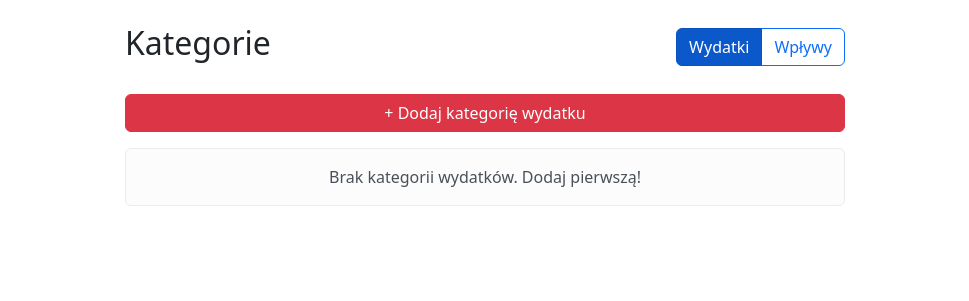
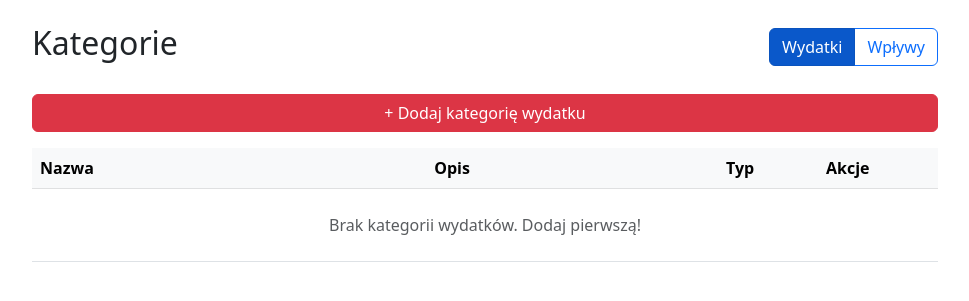
Before and after one commit to Putek19/BazyDanych2, a Flask app: page /categories in a window 1280 px wide. Shown: the part 58-359 px from the top of the page, without its empty margins (155-1124 px from the left). Run offline with Flask 3, Linux system fonts and the light colour scheme; a user stored in the database is signed in; tables that the repository leaves empty hold one stand-in row (values such as "Sample post"); parts of the project's set-up code (start-up, migrations or seed data) failed here and were passed over.

Commit message:
dodane cykliczne i usuwanie i edytowanie kategorii

```diff
--- a/run.py
+++ b/run.py
@@ -1,6 +1,8 @@
 from src import	create_app
+from src.cyclic_manager import check_and_process_cyclic_transactions
 
 app = create_app()
 
 if __name__ == "__main__":
-	app.run(debug = True)
+    check_and_process_cyclic_transactions(app)
+    app.run(debug = True)
--- a/src/__init__.py
+++ b/src/__init__.py
@@ -33,7 +33,7 @@ def create_app():
 
     @login_manager.user_loader
     def load_user(user_id):
-        return User.query.get(int(user_id))
+        return db.session.get(User, int(user_id))
 
     with app.app_context():
         pass
--- a/src/models.py
+++ b/src/models.py
@@ -119,6 +119,7 @@ class CyclicTransaction(db.Model):
     nazwa = Column(String(100), nullable=False)
     kwota = Column(Numeric(10, 2), nullable=False)
     data_startu = Column(Date, nullable=False)
+    data_nastepnej_platnosci = Column(Date, nullable=False)  # NOWE POLA
     okres = Column(String(20), nullable=False)  # np. 'MIESIECZNIE', 'TYGODNIOWO'
     zdjecie = Column(LargeBinary, nullable=True)
 
--- a/src/routes.py
+++ b/src/routes.py
@@ -41,26 +41,13 @@ def get_active_budget(household_id):
     return default_budget
 
 
-@bp.context_processor
-def inject_user():
-    user = None
-    if "user_id" in session:
-        user = db.session.get(User, session["user_id"])
-    return dict(current_user=user)
-
-
-# Pomocnik: pobierz aktualnie zalogowanego usera
-def get_current_user():
-    if "user_id" in session:
-        return db.session.get(User, session["user_id"])
-    return None
 
 
 
 @bp.route("/")
 @login_required
 def index():
-    user = get_current_user()
+    user = current_user
 
 
     member = HouseholdMember.query.filter_by(id_uzytkownika=user.id).first()
@@ -241,7 +228,7 @@ def login():
         user = User.query.filter_by(email=email).first()
 
         if user and check_password_hash(user.haslo_hash, password):
-            session["user_id"] = user.id  # ZAPISUJEMY SESJĘ!
+            # session["user_id"] = user.id  # NIE POTRZEBNE PRZY FLASK-LOGIN
             login_user(user, remember=True)
             return redirect(url_for("main.index"))
         else:
@@ -253,16 +240,15 @@ def login():
 @bp.route("/logout")
 def logout():
     logout_user()
-    session.pop("user_id", None)
+    # session.pop("user_id", None)
     return redirect(url_for("main.login"))
 
 
 @bp.route("/history")
 @login_required
 def history():
-    user = get_current_user()
-    if not user:
-        return redirect(url_for("main.login"))
+    user = current_user
+    # if not user: return redirect... (Obsłużone przez @login_required)
 
     # Pobierz ID gospodarstwa
     member = HouseholdMember.query.filter_by(id_uzytkownika=user.id).first()
@@ -282,9 +268,8 @@ def history():
 @bp.route("/categories", methods=["GET", "POST"])
 @login_required
 def categories():
-    user = get_current_user()
-    if not user:
-        return redirect(url_for("main.login"))
+    user = current_user
+    # if not user: ...
 
     member = HouseholdMember.query.filter_by(id_uzytkownika=user.id).first()
 
@@ -322,6 +307,78 @@ def categories():
 
     # Przekazanie do szablonu dwóch list zależnych od typu kategorii
     return render_template("categories.html", wydatki=cats_wydatki, wplywy=cats_wplywy)
+
+
+@bp.route("/delete_category/<int:c_id>", methods=["POST"])
+@login_required
+def delete_category(c_id):
+    user = current_user
+    member = HouseholdMember.query.filter_by(id_uzytkownika=user.id).first()
+
+    cat = db.session.get(Category, c_id)
+    if not cat:
+        flash("Kategoria nie istnieje.", "danger")
+        return redirect(url_for("main.categories"))
+
+    # Autoryzacja
+    if cat.id_gospodarstwa != member.id_gospodarstwa:
+        flash("Brak uprawnień.", "danger")
+        return redirect(url_for("main.categories"))
+
+    # Blokada usunięcia kategorii systemowych (opcjonalnie)
+    if cat.nazwa in ["Przelew Wychodzący", "Przelew Przychodzący"]:
+        flash("Nie można usunąć kategorii systemowej.", "warning")
+        return redirect(url_for("main.categories"))
+
+    try:
+        db.session.delete(cat)
+        db.session.commit()
+        flash("Usunięto kategorię.", "success")
+    except Exception as e:
+        # Prawdopodobnie ConstraintError (są transakcje w tej kategorii)
+        db.session.rollback()
+        flash("Nie można usunąć kategorii, która ma przypisane transakcje.", "danger")
+        print(f"Błąd usuwania kategorii: {e}")
+
+    return redirect(url_for("main.categories"))
+
+
+@bp.route("/edit_category/<int:c_id>", methods=["GET", "POST"])
+@login_required
+def edit_category(c_id):
+    user = current_user
+    member = HouseholdMember.query.filter_by(id_uzytkownika=user.id).first()
+
+    cat = db.session.get(Category, c_id)
+    if not cat:
+        flash("Kategoria nie istnieje.", "danger")
+        return redirect(url_for("main.categories"))
+
+    if cat.id_gospodarstwa != member.id_gospodarstwa:
+        flash("Brak uprawnień.", "danger")
+        return redirect(url_for("main.categories"))
+
+    if request.method == "POST":
+        nazwa = request.form.get("nazwa")
+        opis = request.form.get("opis")
+
+        # Sprawdzamy czy nazwa nie jest zajęta (ale pomijamy samą siebie)
+        exists = Category.query.filter(
+            Category.id_gospodarstwa == member.id_gospodarstwa,
+            Category.nazwa == nazwa,
+            Category.id != c_id
+        ).first()
+
+        if exists:
+            flash("Kategoria o takiej nazwie już istnieje.", "warning")
+        else:
+            cat.nazwa = nazwa
+            cat.opis = opis
+            db.session.commit()
+            flash("Zaktualizowano kategorię.", "success")
+            return redirect(url_for("main.categories"))
+
+    return render_template("edit_category.html", category=cat)
 
 
 def send_reset_email(user):
@@ -398,9 +455,8 @@ def reset_token(token):
 @bp.route("/analysis")
 @login_required
 def analysis():
-    user = get_current_user()
-    if not user:
-        return redirect(url_for("main.login"))
+    user = current_user
+    # if not user...
 
     member = HouseholdMember.query.filter_by(id_uzytkownika=user.id).first()
 
@@ -430,9 +486,8 @@ from .models import (
 @bp.route("/cyclic", methods=["GET", "POST"])
 @login_required
 def cyclic():
-    user = get_current_user()
-    if not user:
-        return redirect(url_for("main.login"))
+    user = current_user
+    # if not user...
 
     member = HouseholdMember.query.filter_by(id_uzytkownika=user.id).first()
 
@@ -454,6 +509,7 @@ def cyclic():
             nazwa=nazwa,
             kwota=kwota,
             data_startu=data_startu,
+            data_nastepnej_platnosci=data_startu, # Początkowo to samo
             okres=okres,
         )
         db.session.add(new_cyclic)
@@ -723,7 +779,7 @@ def delete_transaction(t_id):
 @bp.route("/delete_cyclic/<int:cyclic_id>", methods=["POST"])
 @login_required
 def delete_cyclic(cyclic_id):
-    user = get_current_user()
+    user = current_user
     cyclic_trans = db.session.get(CyclicTransaction, cyclic_id)
 
     if not cyclic_trans:
@@ -744,7 +800,7 @@ def delete_cyclic(cyclic_id):
 @bp.route("/edit_cyclic/<int:cyclic_id>", methods=["GET", "POST"])
 @login_required
 def edit_cyclic(cyclic_id):
-    user = get_current_user()
+    user = current_user
     cyclic_trans = db.session.get(CyclicTransaction, cyclic_id)
 
     if not cyclic_trans:
@@ -767,7 +823,14 @@ def edit_cyclic(cyclic_id):
         # Data startu
         try:
             d_start = datetime.strptime(request.form.get("data_startu"), "%Y-%m-%d")
+            # Jeśli zmieniamy datę startu, to warto zresetować licznik
+            # UWAGA: To prosta logika, można ją rozbudować
             cyclic_trans.data_startu = d_start
+
+            # Opcjonalnie: Jeśli nowa data startu jest w przyszłości, to ustaw też następną płatność
+            if d_start > datetime.utcnow():
+                 cyclic_trans.data_nastepnej_platnosci = d_start
+
         except ValueError:
             pass # Jeśli user nie zmienił daty, może przyjść pusta lub błędna?
                  # Wystarczy required w html, ale warto zabezpieczyć.
--- a/src/templates/base.html
+++ b/src/templates/base.html
@@ -38,7 +38,7 @@
             </button>
 
             <div class="collapse navbar-collapse" id="navbarNav">
-                {% if current_user %}
+                {% if current_user.is_authenticated %}
                 <ul class="navbar-nav me-auto">
                     <li class="nav-item">
                         <a class="nav-link {{ 'active' if request.endpoint == 'main.index' else '' }}"
@@ -68,7 +68,7 @@
                 {% endif %}
 
                 <div class="d-flex align-items-center ms-auto">
-                    {% if current_user %}
+                    {% if current_user.is_authenticated %}
                     <div class="user-avatar">
                         {{ current_user.nazwa_uzytkownika[0].upper() }}
                     </div>
--- a/src/templates/categories.html
+++ b/src/templates/categories.html
@@ -3,58 +3,115 @@
 {% block content %}
 <div class="container mt-4">
     <div class="row">
-        <div class="col-md-8 offset-md-2">
+        <div class="col-md-10 offset-md-1">
 
             <div class="d-flex justify-content-between align-items-center mb-4">
                 <h2>Kategorie</h2>
 
                 <div class="btn-group" role="group" aria-label="Wybór typu">
-                    <button type="button" class="btn btn-primary active" id="tab-wydatek" onclick="zmienZakladke('WYDATEK')">
+                    <button type="button" class="btn btn-primary active" id="tab-wydatek"
+                        onclick="zmienZakladke('WYDATEK')">
                         <i class="fas fa-shopping-cart"></i> Wydatki
                     </button>
-                    <button type="button" class="btn btn-outline-primary" id="tab-wplyw" onclick="zmienZakladke('WPLYW')">
+                    <button type="button" class="btn btn-outline-primary" id="tab-wplyw"
+                        onclick="zmienZakladke('WPLYW')">
                         <i class="fas fa-wallet"></i> Wpływy
                     </button>
                 </div>
             </div>
 
-            <button type="button" class="btn btn-success w-100 mb-3" data-bs-toggle="modal" data-bs-target="#addCategoryModal" id="btn-add-label">
+            <button type="button" class="btn btn-success w-100 mb-3" data-bs-toggle="modal"
+                data-bs-target="#addCategoryModal" id="btn-add-label">
                 + Dodaj kategorię wydatku
             </button>
 
             <div id="lista-wydatki">
-                <div class="list-group">
+                <div class="table-responsive">
+                    <table class="table table-hover align-middle">
+                        <thead class="table-light">
+                            <tr>
+                                <th>Nazwa</th>
+                                <th>Opis</th>
+                                <th style="width: 100px;">Typ</th>
+                                <th style="width: 120px;">Akcje</th>
+                            </tr>
+                        </thead>
+                        <tbody>
                             {% for cat in wydatki %}
-                    <div class="list-group-item d-flex justify-content-between align-items-center">
-                        <div>
-                            <strong>{{ cat.nazwa }}</strong>
-                            {% if cat.opis %}
-                                <br><small class="text-muted">{{ cat.opis }}</small>
-                            {% endif %}
+                            <tr>
+                                <td class="fw-bold">{{ cat.nazwa }}</td>
+                                <td class="text-muted small">{{ cat.opis or '-' }}</td>
+                                <td><span class="badge bg-danger rounded-pill">Wydatek</span></td>
+                                <td>
+                                    <div class="btn-group btn-group-sm" role="group">
+                                        <a href="{{ url_for('main.edit_category', c_id=cat.id) }}"
+                                            class="btn btn-outline-primary" title="Edytuj">
+                                            ✏️
+                                        </a>
+                                        <form action="{{ url_for('main.delete_category', c_id=cat.id) }}" method="POST"
+                                            style="display:inline;"
+                                            onsubmit="return confirm('Czy na pewno chcesz usunąć tę kategorię?');">
+                                            <button type="submit" class="btn btn-outline-danger" title="Usuń">
+                                                🗑️
+                                            </button>
+                                        </form>
                                     </div>
-                        <span class="badge bg-danger rounded-pill">Wydatek</span>
-                    </div>
+                                </td>
+                            </tr>
                             {% else %}
-                    <div class="alert alert-light text-center">Brak kategorii wydatków. Dodaj pierwszą!</div>
+                            <tr>
+                                <td colspan="4" class="text-center text-muted py-4">
+                                    Brak kategorii wydatków. Dodaj pierwszą!
+                                </td>
+                            </tr>
                             {% endfor %}
+                        </tbody>
+                    </table>
                 </div>
             </div>
 
             <div id="lista-wplywy" style="display: none;">
-                <div class="list-group">
+                <div class="table-responsive">
+                    <table class="table table-hover align-middle">
+                        <thead class="table-light">
+                            <tr>
+                                <th>Nazwa</th>
+                                <th>Opis</th>
+                                <th style="width: 100px;">Typ</th>
+                                <th style="width: 120px;">Akcje</th>
+                            </tr>
+                        </thead>
+                        <tbody>
                             {% for cat in wplywy %}
-                    <div class="list-group-item d-flex justify-content-between align-items-center">
-                        <div>
-                            <strong>{{ cat.nazwa }}</strong>
-                            {% if cat.opis %}
-                                <br><small class="text-muted">{{ cat.opis }}</small>
-                            {% endif %}
+                            <tr>
+                                <td class="fw-bold">{{ cat.nazwa }}</td>
+                                <td class="text-muted small">{{ cat.opis or '-' }}</td>
+                                <td><span class="badge bg-success rounded-pill">Wpływ</span></td>
+                                <td>
+                                    <div class="btn-group btn-group-sm" role="group">
+                                        <a href="{{ url_for('main.edit_category', c_id=cat.id) }}"
+                                            class="btn btn-outline-primary" title="Edytuj">
+                                            ✏️
+                                        </a>
+                                        <form action="{{ url_for('main.delete_category', c_id=cat.id) }}" method="POST"
+                                            style="display:inline;"
+                                            onsubmit="return confirm('Czy na pewno chcesz usunąć tę kategorię?');">
+                                            <button type="submit" class="btn btn-outline-danger" title="Usuń">
+                                                🗑️
+                                            </button>
+                                        </form>
                                     </div>
-                        <span class="badge bg-success rounded-pill">Wpływ</span>
-                    </div>
+                                </td>
+                            </tr>
                             {% else %}
-                    <div class="alert alert-light text-center">Brak kategorii wpływów. Dodaj pierwszą!</div>
+                            <tr>
+                                <td colspan="4" class="text-center text-muted py-4">
+                                    Brak kategorii wpływów. Dodaj pierwszą!
+                                </td>
+                            </tr>
                             {% endfor %}
+                        </tbody>
+                    </table>
                 </div>
             </div>
 
@@ -76,7 +133,8 @@
 
                     <div class="mb-3">
                         <label for="nazwa" class="form-label">Nazwa kategorii</label>
-                <input type="text" class="form-control" name="nazwa" required placeholder="np. Jedzenie, Wypłata...">
+                        <input type="text" class="form-control" name="nazwa" required
+                            placeholder="np. Jedzenie, Wypłata...">
                     </div>
 
                     <div class="mb-3">
@@ -144,7 +202,7 @@
         }
     }
 
-    document.addEventListener("DOMContentLoaded", function() {
+    document.addEventListener("DOMContentLoaded", function () {
         zmienZakladke('WYDATEK');
     });
 </script>
```
Also changed, not shown: src/cyclic_manager.py (added, +64 -0 lines), src/templates/edit_category.html (added, +41 -0 lines). Lines whose indentation alone changed are shown as unchanged.
